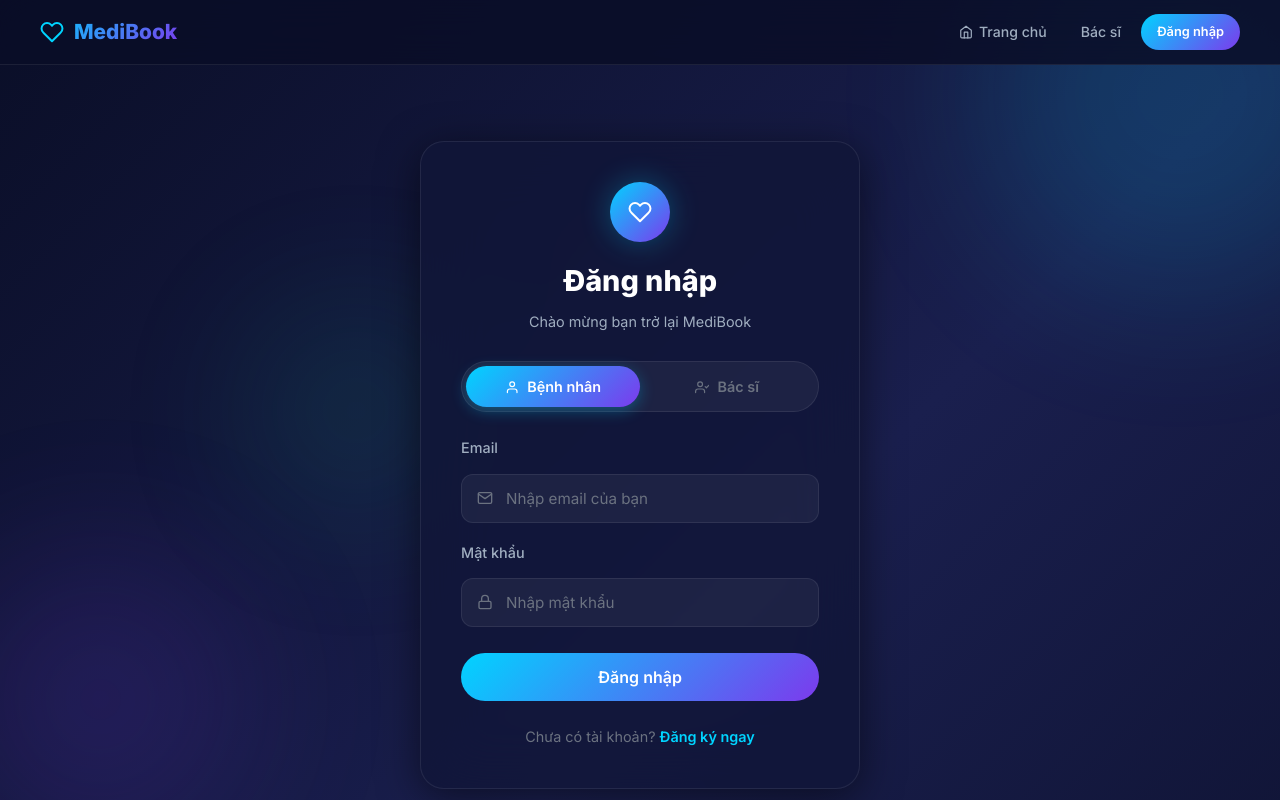
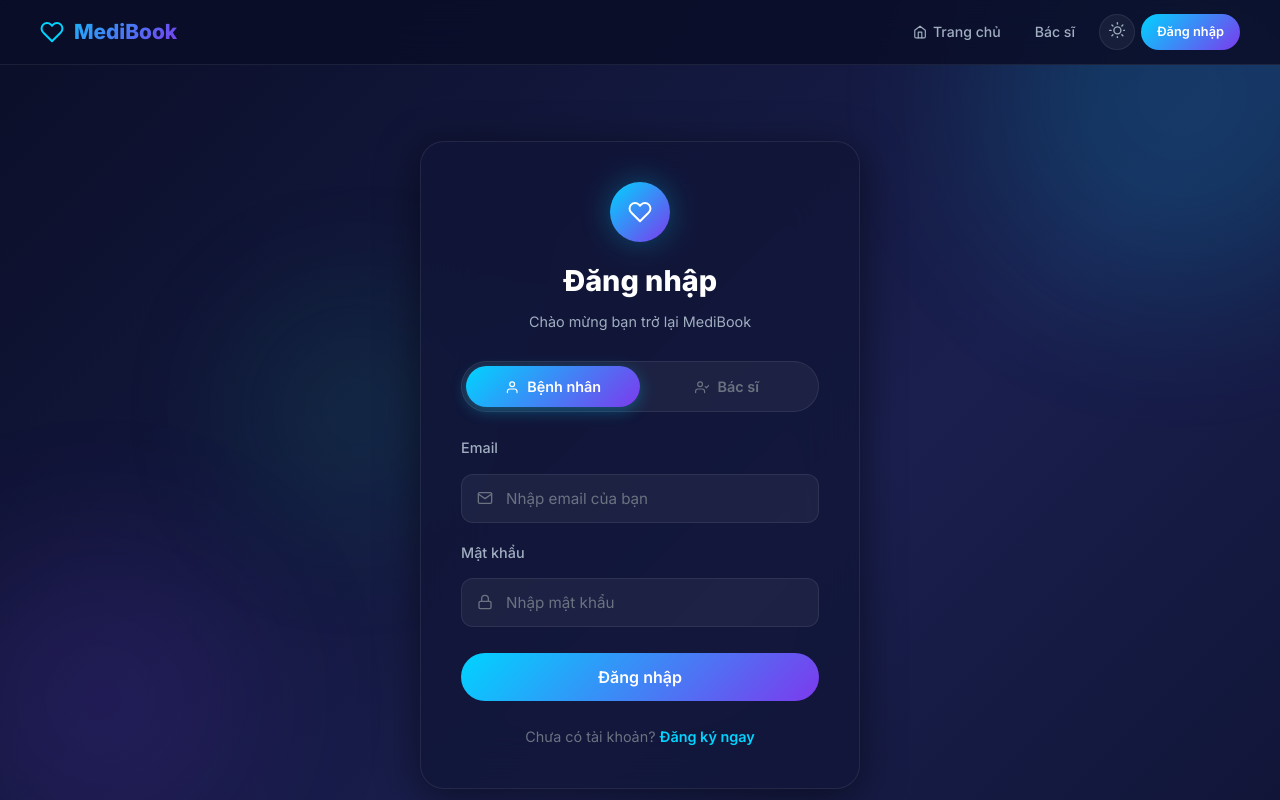
Before and after one commit to lehung12345/BookingWeb, a React (Create React App) app in the folder frontend/: page /login in a window 1280 px wide. Shown: the top 800 px of the page. Built offline with nearby package versions, Linux system fonts and the light colour scheme; no server answers; the HTML template or start-up script is replaced by a standard one.

Commit message:
thêm dark và light

```diff
--- a/frontend/src/App.js
+++ b/frontend/src/App.js
@@ -1,6 +1,7 @@
 import React from 'react';
 import { BrowserRouter as Router, Routes, Route, Navigate } from 'react-router-dom';
 import { AuthProvider, useAuth } from './context/AuthContext';
+import { ThemeProvider, useTheme } from './context/ThemeContext';
 import { ToastContainer } from 'react-toastify';
 import 'react-toastify/dist/ReactToastify.css';
 
@@ -123,10 +124,22 @@
 
 function App() {
   return (
+    <ThemeProvider>
       <Router>
         <AuthProvider>
           <div className="App">
             <AppRoutes />
+            <ThemedToast />
+          </div>
+        </AuthProvider>
+      </Router>
+    </ThemeProvider>
+  );
+}
+
+function ThemedToast() {
+  const { theme } = useTheme();
+  return (
     <ToastContainer
       position="top-right"
       autoClose={3000}
@@ -137,11 +150,8 @@
       pauseOnFocusLoss
       draggable
       pauseOnHover
-            theme="dark"
+      theme={theme}
     />
-        </div>
-      </AuthProvider>
-    </Router>
   );
 }
 
--- a/frontend/src/components/Navbar.css
+++ b/frontend/src/components/Navbar.css
@@ -2,10 +2,11 @@
   position: sticky;
   top: 0;
   z-index: 100;
-  background: rgba(10, 14, 39, 0.85);
+  background: var(--navbar-bg);
   backdrop-filter: blur(20px);
   border-bottom: 1px solid var(--border-color);
   padding: 0 20px;
+  transition: background 0.3s ease, border-color 0.3s ease;
 }
 
 .navbar-container {
@@ -112,3 +113,31 @@
     display: none;
   }
 }
+/* Theme toggle button */
+.btn-theme-toggle {
+  display: flex;
+  align-items: center;
+  justify-content: center;
+  width: 36px;
+  height: 36px;
+  border-radius: 50%;
+  background: var(--bg-glass);
+  border: 1px solid var(--border-color);
+  color: var(--text-secondary);
+  font-size: 1.05rem;
+  cursor: pointer;
+  transition: all 0.3s ease;
+  margin-left: 4px;
+  flex-shrink: 0;
+}
+
+.btn-theme-toggle:hover {
+  background: var(--bg-glass-hover);
+  border-color: var(--accent-cyan);
+  color: var(--accent-cyan);
+  transform: rotate(20deg) scale(1.1);
+}
+
+.btn-theme-toggle .theme-icon {
+  transition: transform 0.4s ease;
+}
--- a/frontend/src/components/Navbar.js
+++ b/frontend/src/components/Navbar.js
@@ -1,11 +1,13 @@
 import React from 'react';
 import { Link, useNavigate, useLocation } from 'react-router-dom';
 import { useAuth } from '../context/AuthContext';
-import { FiHome, FiLogOut, FiUser, FiCalendar, FiGrid, FiHeart } from 'react-icons/fi';
+import { useTheme } from '../context/ThemeContext';
+import { FiHome, FiLogOut, FiUser, FiCalendar, FiGrid, FiHeart, FiSun, FiMoon } from 'react-icons/fi';
 import './Navbar.css';
 
 const Navbar = () => {
   const { isAuthenticated, user, logout, isUser, isDoctor, isAdmin } = useAuth();
+  const { theme, toggleTheme } = useTheme();
   const navigate = useNavigate();
   const location = useLocation();
 
@@ -20,6 +22,19 @@
   };
 
   const isActive = (path) => location.pathname === path || location.pathname.startsWith(path + '/');
+
+  const ThemeToggleBtn = () => (
+    <button
+      className="btn-theme-toggle"
+      onClick={toggleTheme}
+      title={theme === 'dark' ? 'Chuyển sang giao diện sáng' : 'Chuyển sang giao diện tối'}
+      id="btn-theme-toggle"
+    >
+      <span className="theme-icon">
+        {theme === 'dark' ? <FiSun /> : <FiMoon />}
+      </span>
+    </button>
+  );
 
   return (
     <nav className="navbar" id="main-navbar">
@@ -38,6 +53,7 @@
               <Link to="/doctors" className={`nav-link ${isActive('/doctors') ? 'active' : ''}`}>
                 Bác sĩ
               </Link>
+              <ThemeToggleBtn />
               <Link to="/login" className="btn-primary btn-sm">
                 Đăng nhập
               </Link>
@@ -53,6 +69,7 @@
               <Link to="/my-appointments" className={`nav-link ${isActive('/my-appointments') ? 'active' : ''}`}>
                 <FiCalendar /> Lịch hẹn
               </Link>
+              <ThemeToggleBtn />
               <Link to="/profile" className="nav-user" title="Trang cá nhân">
                 <FiUser className="user-icon" />
                 <span>{user?.full_name}</span>
@@ -72,6 +89,7 @@
               <Link to="/doctor/appointments" className={`nav-link ${isActive('/doctor/appointments') ? 'active' : ''}`}>
                 Bệnh nhân
               </Link>
+              <ThemeToggleBtn />
               <div className="nav-user">
                 <FiUser className="user-icon" />
                 <span>BS. {user?.full_name}</span>
@@ -97,6 +115,7 @@
               <Link to="/admin/appointments" className={`nav-link ${isActive('/admin/appointments') ? 'active' : ''}`}>
                 Lịch hẹn
               </Link>
+              <ThemeToggleBtn />
               <div className="nav-user">
                 <FiUser className="user-icon" />
                 <span>Admin</span>
--- /dev/null
+++ b/frontend/src/context/ThemeContext.js
@@ -0,0 +1,28 @@
+import React, { createContext, useContext, useState, useEffect } from 'react';
+
+const ThemeContext = createContext(null);
+
+export const ThemeProvider = ({ children }) => {
+  // Mặc định dark, đọc từ localStorage nếu có
+  const [theme, setTheme] = useState(() => {
+    return localStorage.getItem('theme') || 'dark';
+  });
+
+  // Áp dụng data-theme lên <html> mỗi khi theme thay đổi
+  useEffect(() => {
+    document.documentElement.setAttribute('data-theme', theme);
+    localStorage.setItem('theme', theme);
+  }, [theme]);
+
+  const toggleTheme = () => {
+    setTheme(prev => (prev === 'dark' ? 'light' : 'dark'));
+  };
+
+  return (
+    <ThemeContext.Provider value={{ theme, toggleTheme }}>
+      {children}
+    </ThemeContext.Provider>
+  );
+};
+
+export const useTheme = () => useContext(ThemeContext);
--- a/frontend/src/index.css
+++ b/frontend/src/index.css
@@ -1,7 +1,7 @@
 @import url('https://fonts.googleapis.com/css2?family=Inter:wght@300;400;500;600;700;800&display=swap');
 
 :root {
-  /* Color Palette */
+  /* Color Palette - Dark Mode (Default) */
   --bg-primary: #0a0e27;
   --bg-secondary: #111638;
   --bg-tertiary: #1a1f4e;
@@ -41,7 +41,49 @@
   --radius-full: 9999px;
 
   --font-family: 'Inter', -apple-system, BlinkMacSystemFont, sans-serif;
+
+  /* Navbar */
+  --navbar-bg: rgba(10, 14, 39, 0.85);
 }
+
+/* ===== LIGHT MODE ===== */
+[data-theme="light"] {
+  --bg-primary: #f0f4ff;
+  --bg-secondary: #ffffff;
+  --bg-tertiary: #e8edf8;
+  --bg-card: rgba(255, 255, 255, 0.85);
+  --bg-glass: rgba(0, 0, 0, 0.04);
+  --bg-glass-hover: rgba(0, 0, 0, 0.07);
+
+  --text-primary: #0f172a;
+  --text-secondary: #475569;
+  --text-muted: #94a3b8;
+
+  --accent-cyan: #0284c7;
+  --accent-purple: #7c3aed;
+  --accent-emerald: #059669;
+  --accent-rose: #e11d48;
+  --accent-amber: #d97706;
+  --accent-blue: #2563eb;
+
+  --gradient-primary: linear-gradient(135deg, #0284c7 0%, #7c3aed 100%);
+  --gradient-secondary: linear-gradient(135deg, #7c3aed 0%, #e11d48 100%);
+  --gradient-emerald: linear-gradient(135deg, #059669 0%, #0284c7 100%);
+  --gradient-amber: linear-gradient(135deg, #d97706 0%, #e11d48 100%);
+  --gradient-bg: linear-gradient(135deg, #f0f4ff 0%, #e8edf8 50%, #f0f4ff 100%);
+
+  --border-color: rgba(0, 0, 0, 0.09);
+  --border-glow: rgba(2, 132, 199, 0.3);
+
+  --shadow-sm: 0 2px 8px rgba(0, 0, 0, 0.08);
+  --shadow-md: 0 4px 20px rgba(0, 0, 0, 0.1);
+  --shadow-lg: 0 8px 40px rgba(0, 0, 0, 0.15);
+  --shadow-glow: 0 0 30px rgba(2, 132, 199, 0.12);
+
+  /* Navbar */
+  --navbar-bg: rgba(255, 255, 255, 0.9);
+}
+
 
 *, *::before, *::after {
   margin: 0;
```
Lines whose indentation alone changed are shown as unchanged.
